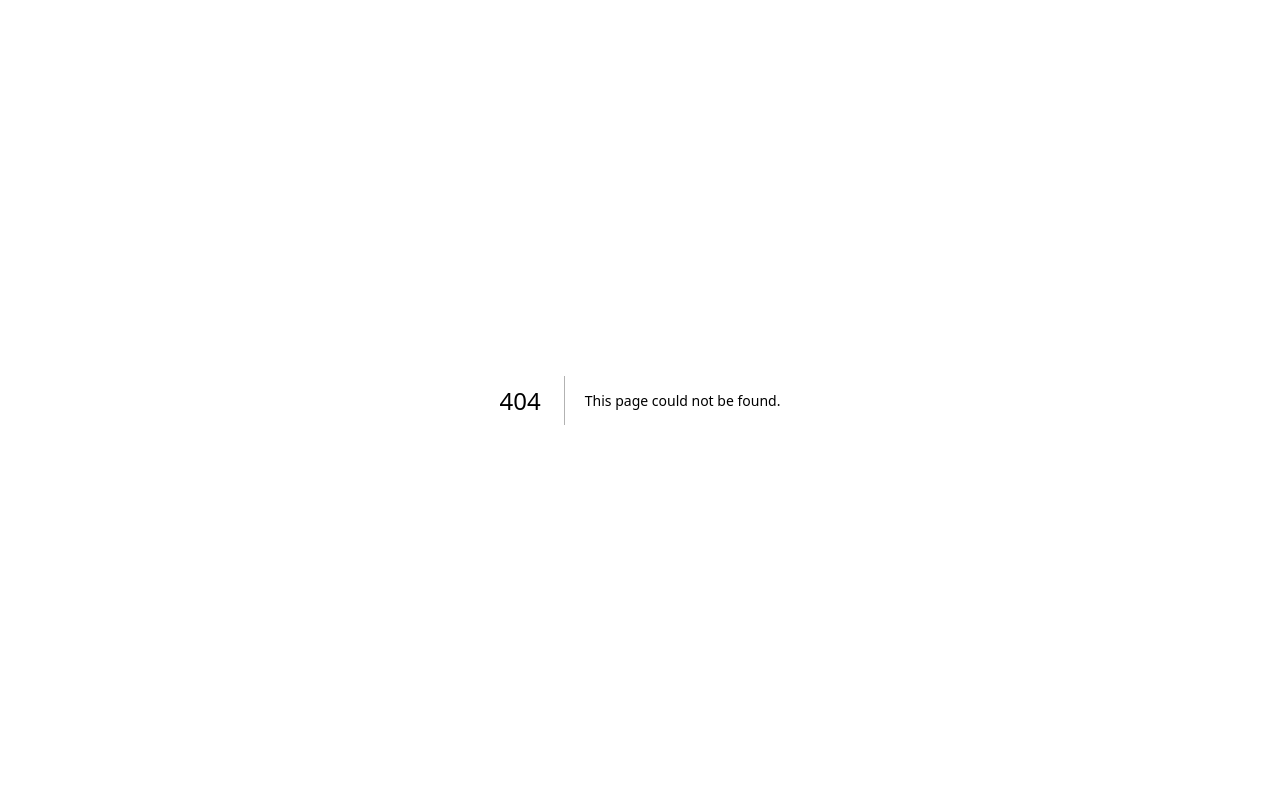
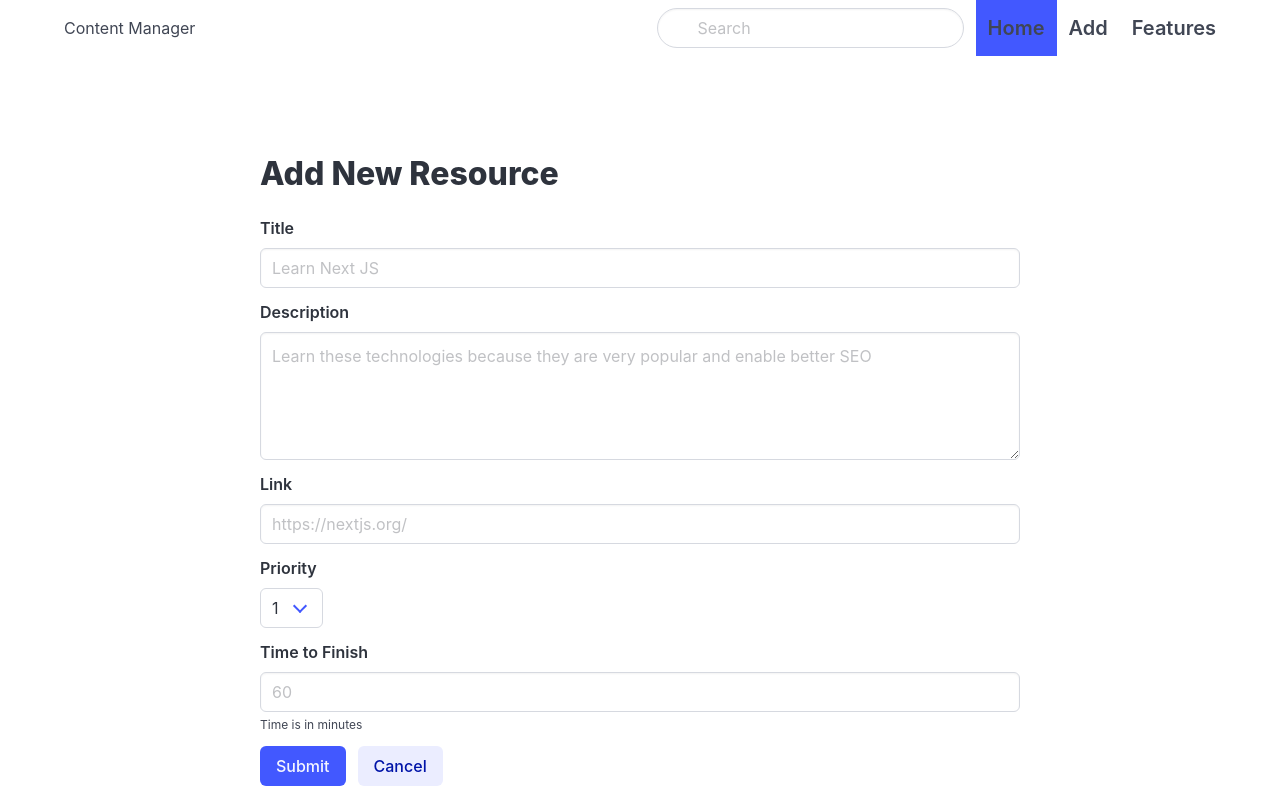
Before and after one commit to iqgnahZ/contentManager, a Next.js app in the folder content-manager-app/: page /resources/new in a window 1280 px wide. Before the commit this address had no page. Built offline with nearby package versions, Linux system fonts and the light colour scheme.

Commit message:
data fetching and form

```diff
--- a/content-manager-app/components/Navbar.js
+++ b/content-manager-app/components/Navbar.js
@@ -1,11 +1,15 @@
+import Link from 'next/link'
+
 const Navbar = () => {
   return (
     <nav className="navbar">
       <div className="container">
         <div className="navbar-brand">
+          <Link href="/" legacyBehavior>
             <a className="navbar-item" href="../">
               <h1>Content Manager</h1>
             </a>
+          </Link>
           <span className="navbar-burger burger" data-target="navbarMenu">
             <span></span>
             <span></span>
@@ -22,12 +26,16 @@ const Navbar = () => {
                 </span>
               </div>
             </div>
+            <Link href="/" legacyBehavior>
               <a className="navbar-item is-active is-size-5 has-text-weight-semibold">
                 Home
               </a>
+            </Link>
+            <Link href="/resources/new" legacyBehavior>
               <a className="navbar-item is-size-5 has-text-weight-semibold">
-              Examples
+                Add
               </a>
+            </Link>
             <a className="navbar-item is-size-5 has-text-weight-semibold">
               Features
             </a>
--- a/content-manager-app/pages/api/data.json
+++ /dev/null
@@ -1,32 +0,0 @@
-[
-  {
-    "id": "1",
-    "title": "Resouce 1",
-    "description": "Resouce 1 Desc",
-    "link": "https://link.com",
-    "image": "https://image.com",
-    "priority": 3,
-    "timeToFinish": 120,
-    "status": "inactive"
-  },
-  {
-    "id": "2",
-    "title": "Resouce 2",
-    "description": "Resouce 2 Desc",
-    "link": "https://link.com",
-    "image": "https://image.com",
-    "priority": 2,
-    "timeToFinish": 60,
-    "status": "inactive"
-  },
-  {
-    "id": "3",
-    "title": "Resouce 3",
-    "description": "Resouce 3 Desc",
-    "link": "https://link.com",
-    "image": "https://image.com",
-    "priority": 1,
-    "timeToFinish": 30,
-    "status": "inactive"
-  }
-]
--- a/content-manager-app/pages/api/resources.js
+++ b/content-manager-app/pages/api/resources.js
@@ -1,5 +1,3 @@
-import data from './data.json'
-
 export default function(req, res){
-  res.send(data)
+  res.send('WORK IN PROGRESS!')
 }
--- a/content-manager-app/pages/index.js
+++ b/content-manager-app/pages/index.js
@@ -26,7 +26,7 @@ function Home({resources}) {
 // function is executed on the server
 export async function getServerSideProps() {
 
-  const resData = await fetch("http://localhost:3000/api/resources")
+  const resData = await fetch("http://localhost:3001/api/resources")
   const data = await resData.json()
 
   return {
--- /dev/null
+++ b/content-manager-app/pages/resources/new.js
@@ -0,0 +1,100 @@
+import Layout from "@/components/Layout";
+import { useState } from "react";
+
+const DEFAULT_DATA = {
+  title: "",
+  description: "",
+  link: "",
+  priority: "1",
+  timeToFinish: ""
+}
+
+const ResourceCreate = () => {
+
+  const [form, sestForm] = useState(DEFAULT_DATA)
+
+  const submitForm = () => {
+    alert(JSON.stringify(form))
+  }
+
+  return (
+    <Layout>
+      <div className="container">
+        <div className="columns">
+          <div className="column is-8 is-offset-2">
+            <div className="resource-form">
+              <h1 className="title">Add New Resource</h1>
+              <form>
+                <div className="field">
+                  <label className="label">Title</label>
+                  <div className="control">
+                    <input
+                      value={form.title}
+                      className="input"
+                      type="text"
+                      placeholder="Learn Next JS" />
+                  </div>
+                </div>
+                <div className="field">
+                  <label className="label">Description</label>
+                  <div className="control">
+                    <textarea
+                      value={form.description}
+                      className="textarea"
+                      placeholder="Learn these technologies because they are very popular and enable better SEO"></textarea>
+                  </div>
+                </div>
+                <div className="field">
+                  <label className="label">Link</label>
+                  <div className="control">
+                    <input
+                      value={form.link}
+                      className="input"
+                      type="text"
+                      placeholder="https://nextjs.org/" />
+                  </div>
+                </div>
+                <div className="field">
+                  <label className="label">Priority</label>
+                  <div className="control">
+                    <div className="select">
+                      <select value={form.priority} >
+                        <option>1</option>
+                        <option>2</option>
+                        <option>3</option>
+                      </select>
+                    </div>
+                  </div>
+                </div>
+                <div className="field">
+                  <label className="label">Time to Finish</label>
+                  <div className="control">
+                    <input
+                      value={form.timeToFinishs}
+                      className="input"
+                      type="number"
+                      placeholder="60" />
+                  </div>
+                  <p class="help">Time is in minutes</p>
+                </div>
+                <div className="field is-grouped">
+                  <div className="control">
+                    <button
+                      type="button"
+                      onClick={submitForm}
+                      className="button is-link">Submit</button>
+                  </div>
+                  <div className="control">
+                    <button className="button is-link is-light">Cancel</button>
+                  </div>
+                </div>
+              </form>
+            </div>
+          </div>
+        </div>
+      </div>
+    </Layout>
+  )
+}
+
+export default ResourceCreate
--- a/content-manager-app/styles/globals.css
+++ b/content-manager-app/styles/globals.css
@@ -1,4 +1,4 @@
-:root {
+/* :root {
   --max-width: 1100px;
   --border-radius: 12px;
   --font-mono: ui-monospace, Menlo, Monaco, "Cascadia Mono", "Segoe UI Mono",
@@ -104,4 +104,25 @@ a {
   html {
     color-scheme: dark;
   }
+} */
+
+
+html,
+body {
+  margin: 0;
+  font-family: -apple-system, BlinkMacSystemFont, Segoe UI, Roboto, Oxygen,
+    Ubuntu, Cantarell, Fira Sans, Droid Sans, Helvetica Neue, sans-serif;
 }
+
+a {
+  color: inherit;
+  text-decoration: none;
+}
+
+* {
+  box-sizing: border-box;
+}
+
+.resource-form {
+  margin-top: 100px;
+}
```
Also changed, not shown: 1 other file (tests, documents, lock files or other folders). Lines whose indentation alone changed are shown as unchanged.
